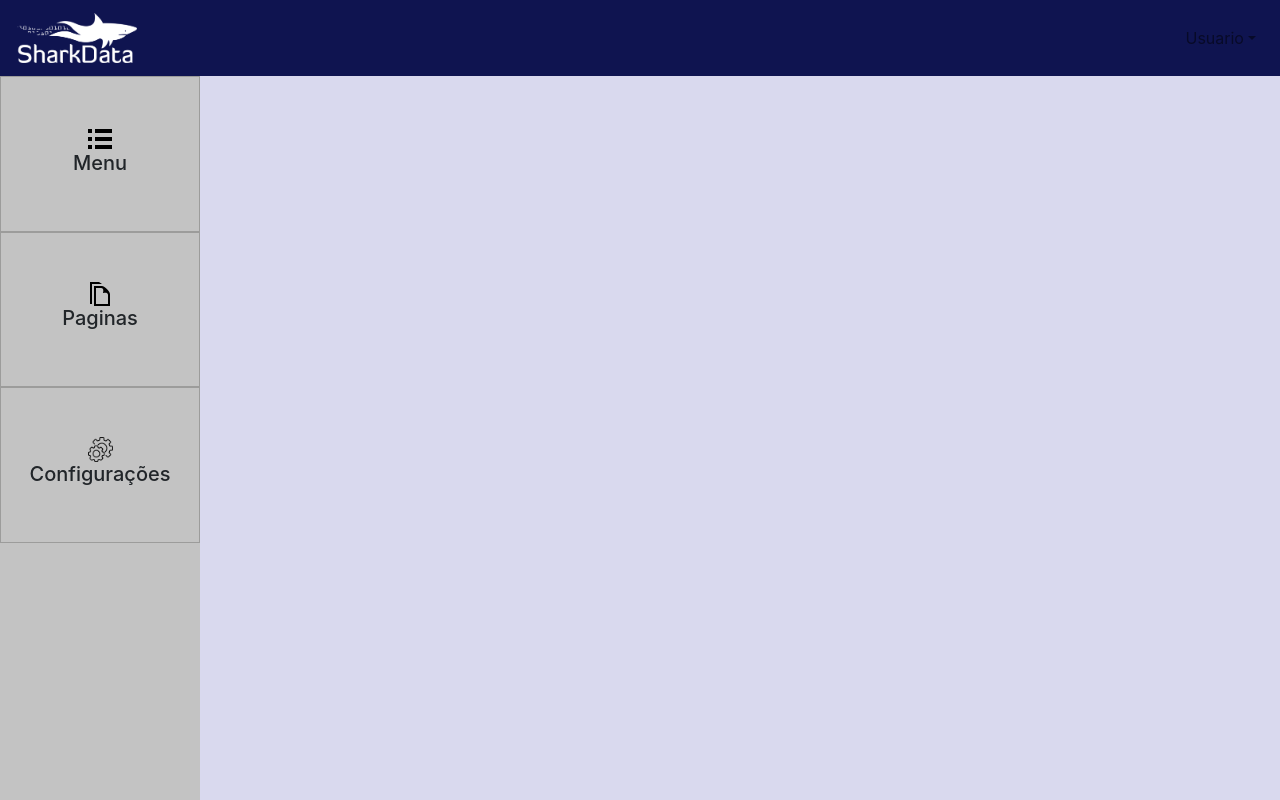
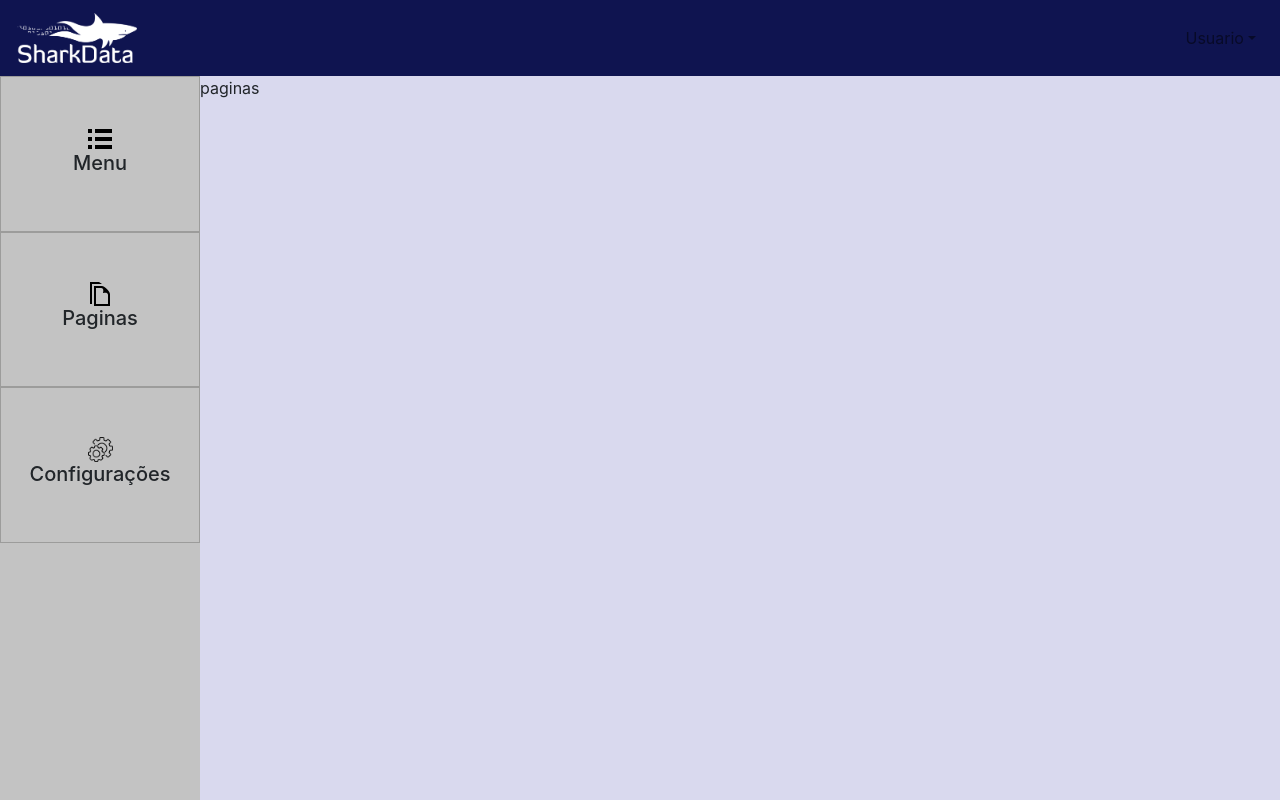
Before and after one commit to FelipeModena/SD-WebSite-Dashboard, a Nuxt app in the folder client-app/: page /paginas in a window 1280 px wide. Shown: the top 800 px of the page. Built offline with nearby package versions, Linux system fonts and the light colour scheme; no server answers.

Commit message:
Create paginas.vue

```diff
--- /dev/null
+++ b/client-app/pages/paginas.vue
@@ -0,0 +1,5 @@
+<template>
+    <div>
+        paginas
+    </div>
+</template>
```
